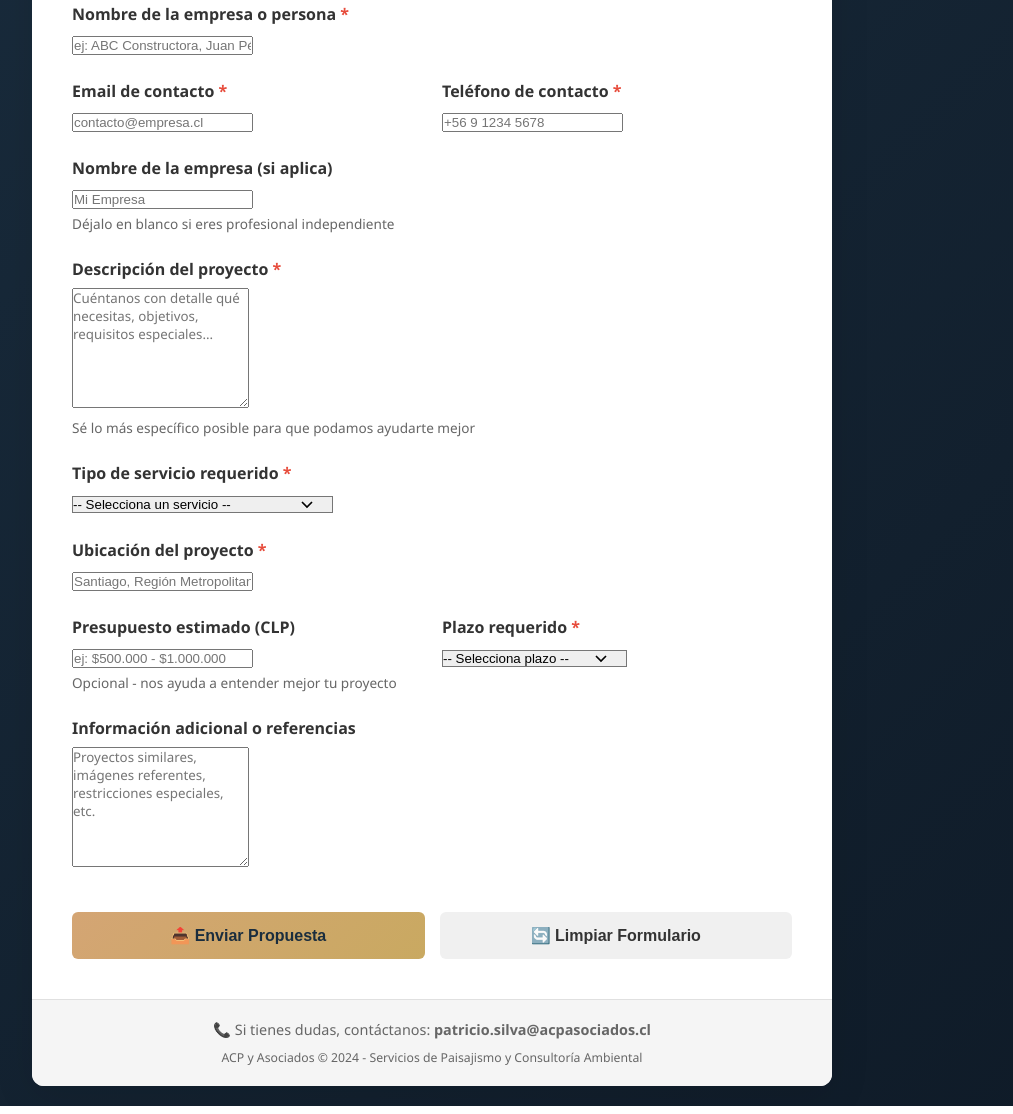
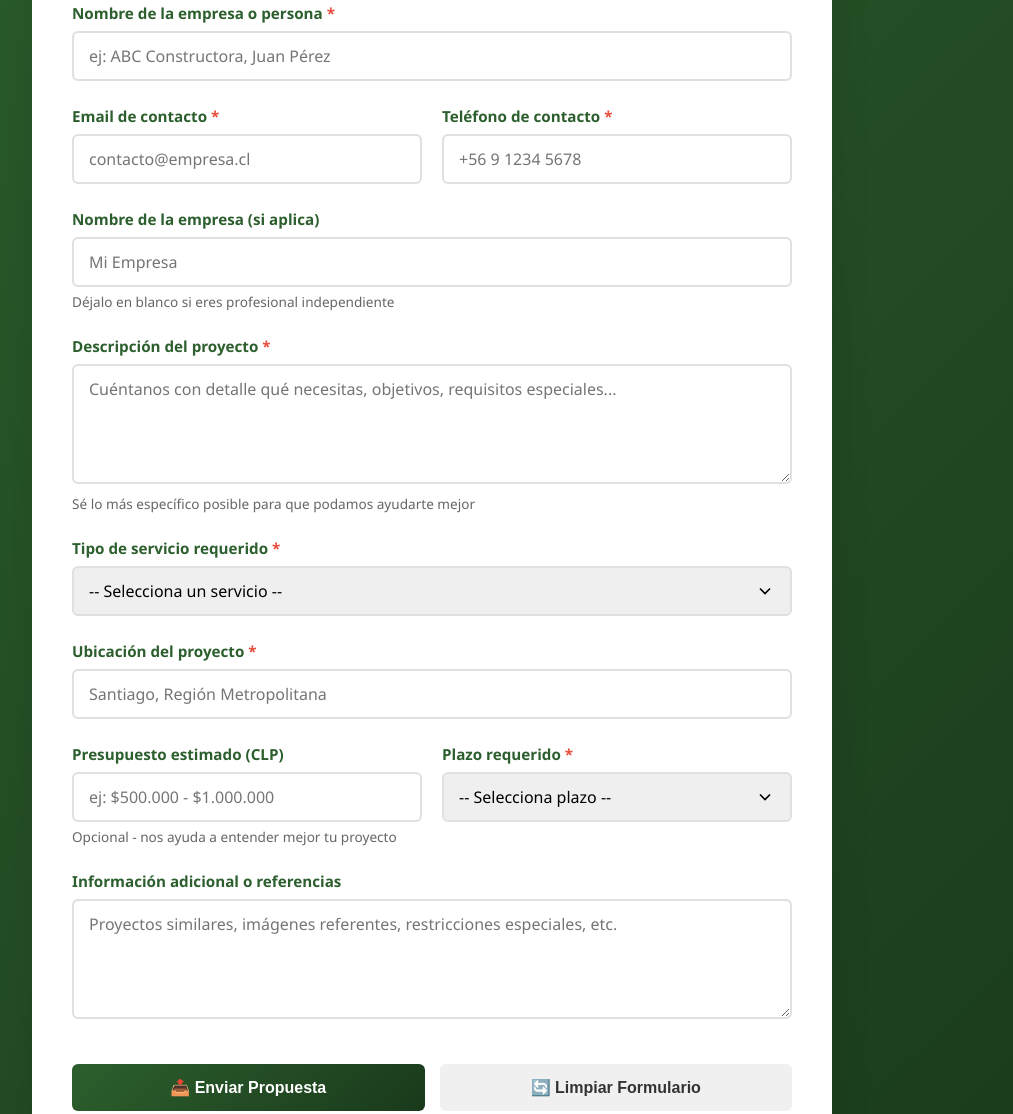
Before and after one commit to Acpyasociados/Acp-propuestas, a plain HTML site: page docs/index.html in a window 1280 px wide. Shown: the part 214-1328 px from the top of the page, without its empty margins (208-1221 px from the left). Drawn offline with Linux system fonts and the light colour scheme.

Commit message:
Update index.html

```diff
--- a/docs/index.html
+++ b/docs/index.html
@@ -13,7 +13,7 @@
 
         body {
             font-family: 'Segoe UI', Tahoma, Geneva, Verdana, sans-serif;
-            background: linear-gradient(135deg, #1a2d3e 0%, #0f1b28 100%);
+            background: linear-gradient(135deg, #2c5f2d 0%, #1a3a1b 100%);
             min-height: 100vh;
             padding: 20px;
             color: #333;
@@ -29,7 +29,7 @@
         }
 
         .header {
-            background: linear-gradient(135deg, #1a2d3e 0%, #0f1b28 100%);
+            background: linear-gradient(135deg, #2c5f2d 0%, #1a3a1b 100%);
             color: white;
             padding: 40px 20px;
             text-align: center;
@@ -58,7 +58,7 @@
             display: block;
             margin-bottom: 8px;
             font-weight: 600;
-            color: #d4a574
+            color: #2c5f2d;
             font-size: 0.95em;
         }
 
@@ -66,11 +66,11 @@
             color: #e74c3c;
         }
 
-        input[type="text"]:focus,
-        input[type="email"]:focus,
-        input[type="tel"]:focus,
-        textarea:focus,
-        select:focus {
+        input[type="text"],
+        input[type="email"],
+        input[type="tel"],
+        textarea,
+        select {
             width: 100%;
             padding: 12px 15px;
             border: 2px solid #e0e0e0;
@@ -86,8 +86,8 @@
         textarea:focus,
         select:focus {
             outline: none;
-            border-color: #d4a574;
-            box-shadow: 0 0 0 3px rgba(212, 165, 116, 0.1);
+            border-color: #2c5f2d;
+            box-shadow: 0 0 0 3px rgba(44, 95, 45, 0.1);
         }
 
         textarea {
@@ -142,13 +142,13 @@
         }
 
         .btn-submit {
-            background: linear-gradient(135deg, #d4a574 0%, #c9a961 100%);
-            color: #1a2d3e;
+            background: linear-gradient(135deg, #2c5f2d 0%, #1a3a1b 100%);
+            color: white;
         }
 
         .btn-submit:hover {
             transform: translateY(-2px);
-            box-shadow: 0 5px 20px rgba(212, 165, 116, 0.3);
+            box-shadow: 0 5px 20px rgba(44, 95, 45, 0.3);
         }
 
         .btn-submit:active {
@@ -202,7 +202,7 @@
 
         .spinner {
             border: 4px solid #f3f3f3;
-            border-top: 4px solid #d4a574;
+            border-top: 4px solid #2c5f2d;
             border-radius: 50%;
             width: 40px;
             height: 40px;
```
